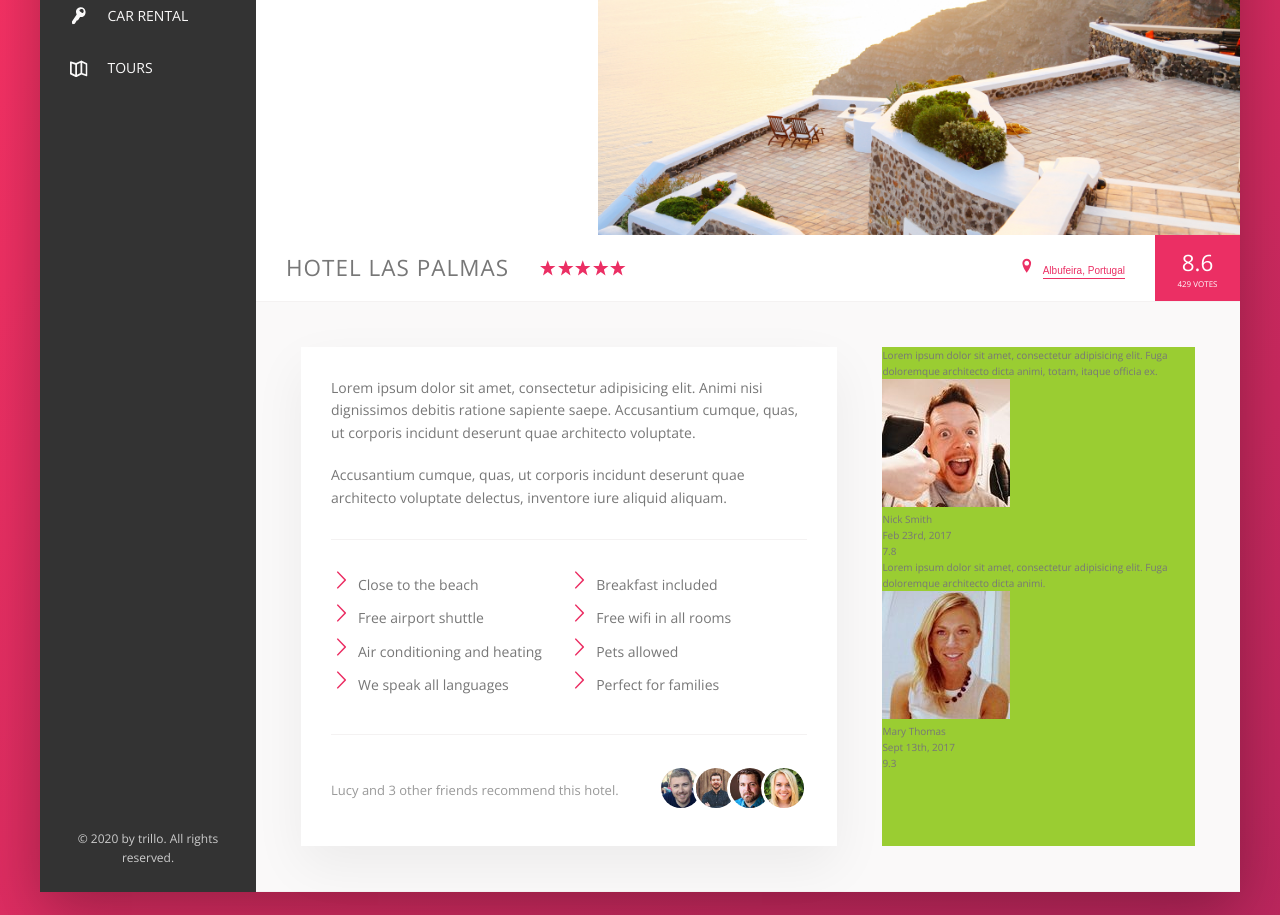
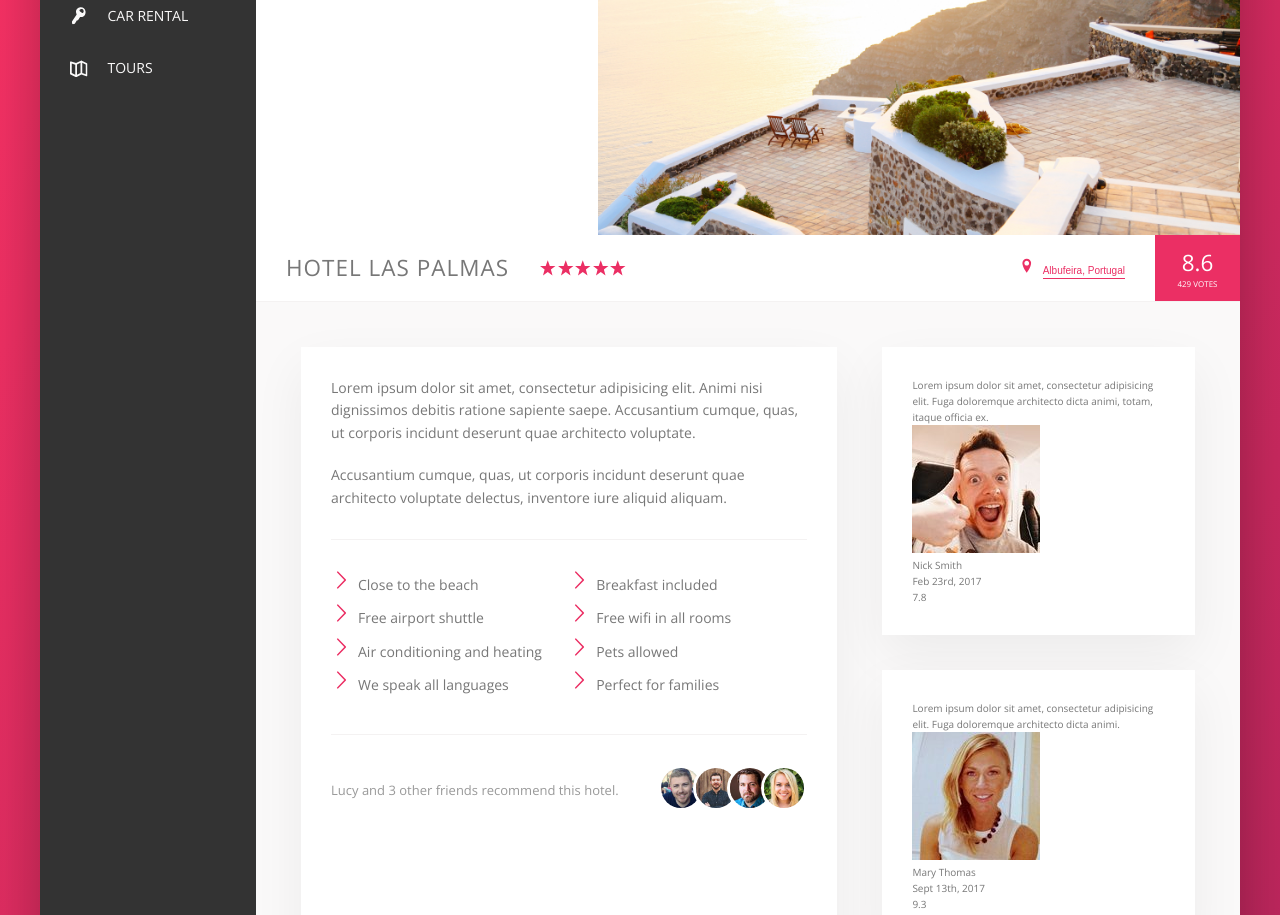
Before and after one commit to WiliTheSParrow/UdemyCourse_Trillo, a website: page index.html in a window 1280 px wide. Shown: the part 300-1215 px from the top of the page. Drawn offline with nearby package versions, Linux system fonts and the light colour scheme.

Commit message:
user review section style start

```diff
--- a/sass/_component.scss
+++ b/sass/_component.scss
@@ -338,7 +338,7 @@
         margin-bottom: .7rem;
     }
 
-    &__item::before{
+    &__item::before {
         content: "";
         display: inline-block;
         height: 2rem;
@@ -361,27 +361,35 @@
 
 ///////////////////////////////////////
 //RECOMMEND
-
-.recommend{
+.recommend {
     font-size: 1.3rem;
     color: var(--color-grey-dark-3);
 
     display: flex;
     align-items: center;
 
-    &__count{
+    &__count {
         margin-right: auto;
     }
 
-    &__photo{
+    &__photo {
         box-sizing: content-box;
         height: 4rem;
         width: 4rem;
         border-radius: 50%;
         border: 3px solid #fff;
 
-        &:not(:last-child){
+        &:not(:last-child) {
             margin-right: -1.5rem;
         }
     }
 }
+
+///////////////////////////////////////
+//REVIEWS
+.review {
+    background-color: #fff;
+    box-shadow: var(--shadow-light);
+    padding: 3rem;
+    margin-bottom: 3.5rem;
+}
--- a/sass/_layout.scss
+++ b/sass/_layout.scss
@@ -56,6 +56,5 @@
 }
 
 .user-reviews{
-    background-color: yellowgreen;
     flex: 1;
 }
```
Also changed, not shown: css/style.css.
